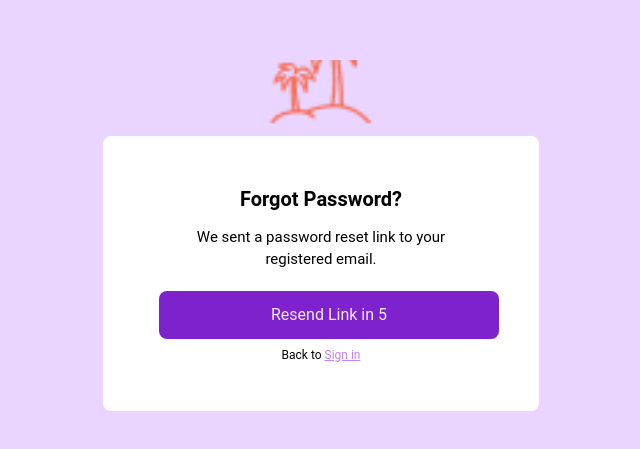
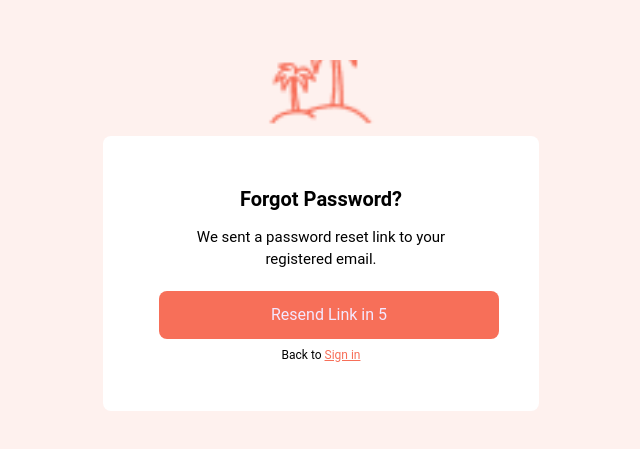
Before and after one commit to dexnis8/gallivanter, a React (Vite) app: page /auth/reset-password-email-verification in a window 1280 px wide. Shown: the part 165-614 px from the top of the page, without its empty margins (319-959 px from the left). Built offline with nearby package versions, Linux system fonts and the light colour scheme; no server answers.

Commit message:
made some changes

```diff
--- a/src/components/footer.jsx
+++ b/src/components/footer.jsx
@@ -1,3 +1,4 @@
+/* eslint-disable no-unused-vars */
 import { Divider } from "antd";
 // import React from "react";
 import {
@@ -9,10 +10,12 @@ import {
   FaTwitter,
   FaYoutube,
 } from "react-icons/fa";
+
 // import { useNavigate } from "react-router-dom";
 
 const Footer = () => {
   // const navigate = useNavigate();
+
   return (
     <div className=" p-[16px] md:p-[64px] items-center justify-center flex flex-col">
       <Divider className="bg-[#bdbdbd]" />
--- a/src/pages/auth/ConfirmMail.jsx
+++ b/src/pages/auth/ConfirmMail.jsx
@@ -17,7 +17,7 @@ const ConfirmMail = () => {
 
   return (
     <>
-      <div className="flex py-5 overflow-y-auto gap-3 flex-col bg-purple-200  h-[100vh] w-[100vw] justify-center items-center ">
+      <div className="flex py-5 overflow-y-auto gap-3 flex-col bg-primary-200  h-[100vh] w-[100vw] justify-center items-center ">
         <div
           onClick={() => navigate("/")}
           className="mx-auto flex items-center justify-center overflow-hidden  w-[195px] h-[53px] p-8 "
@@ -37,13 +37,16 @@ const ConfirmMail = () => {
               type="submit"
               disabled={countDown > 0}
               onClick={() => navigate("/auth/forgot-password")}
-              className="mx-2 w-full py-3 rounded-lg text-purple-100 text-base bg-purple-700 hover:opacity-75 transition-opacity "
+              className="mx-2 w-full py-3 rounded-lg text-purple-100 text-base bg-orange-500 hover:opacity-75 transition-opacity "
             >
               Resend Link {countDown > 0 && "in"} {countDown > 0 && countDown}
             </button>
             <p className="text-xs mt-2 text-center">
               Back to{" "}
-              <Link to={"/auth/login"} className="text-purple-400 underline">
+              <Link
+                to={"/auth/sign-in/user"}
+                className="text-orange-500 underline"
+              >
                 Sign in
               </Link>
             </p>
--- a/src/pages/auth/NewPassword.jsx
+++ b/src/pages/auth/NewPassword.jsx
@@ -1,3 +1,5 @@
+/* eslint-disable no-unused-vars */
+/* eslint-disable react-hooks/exhaustive-deps */
 import React, { useState, useEffect } from "react";
 import { Link, useNavigate, useParams } from "react-router-dom";
 import logo from "../../assets/logo.png";
@@ -33,14 +35,12 @@ const NewPassword = () => {
     error: verification_error,
   } = useVerifyResetLinkQuery({ resetLink });
 
-
-
   useEffect(() => {
     console.log(verification_data);
     console.log(verification_error);
     if (verification_error) {
       toast.error("Invalid password rest link!");
-      navigate("/auth/login");
+      navigate("/auth/sign-in/user");
     }
   }, [verification_data, verification_error, verifying_link]);
   const onFormSubmit = async (data) => {
@@ -73,7 +73,7 @@ const NewPassword = () => {
   return (
     <>
       {(!verification_data && verifying_link) || verification_error ? (
-       <FullPageLoader />
+        <FullPageLoader />
       ) : (
         <div>
           <AuthModal
--- a/src/pages/dashboard/user/ToursJoined.jsx
+++ b/src/pages/dashboard/user/ToursJoined.jsx
@@ -130,7 +130,8 @@ export const ToursJoined = () => {
           </>
         )}
 
-        {data?.tours.length === 0 && (
+        {data?.tours.length === 0 ||
+          (!data && (
             <>
               <div className="text-center col-span-3">
                 {" "}
@@ -146,7 +147,7 @@ export const ToursJoined = () => {
                 </button>
               </div>
             </>
-        )}
+          ))}
       </div>
     </>
   );
--- a/src/pages/explore/SingleTourDetails.jsx
+++ b/src/pages/explore/SingleTourDetails.jsx
@@ -1,3 +1,4 @@
+/* eslint-disable no-unused-vars */
 /* eslint-disable react/no-unescaped-entities */
 /* eslint-disable react-hooks/exhaustive-deps */
 import { Carousel } from "react-responsive-carousel";
@@ -15,14 +16,14 @@ import { useEffect } from "react";
 import { ClipLoader } from "react-spinners";
 import { toast } from "react-toastify";
 import { IteneryCard } from "../dashboard/creator/EditTour";
-import { useDispatch } from "react-redux";
+import { useDispatch, useSelector } from "react-redux";
 import { refetchUserJoinedTours } from "../../redux/slices/authToken";
 
 const SingleTourDetails = () => {
   const { id } = useParams();
   const navigate = useNavigate();
   const dispatch = useDispatch();
-
+  const isAuth = useSelector((state) => state.authToken.isAuth);
   const { data, isLoading, error } = useGetSinglePublicTourQuery({ id });
   const [
     userJoinTour,
@@ -146,6 +147,8 @@ const SingleTourDetails = () => {
                     </span>
                   </p>
                 </div>
+                <div className="flex gap-3 flex-wrap items-center">
+                  {isAuth && (
                     <div className="my-8">
                       <a
                         href="https://paystack.com/pay/gallivanter"
@@ -154,16 +157,18 @@ const SingleTourDetails = () => {
                         Join Tour
                       </a>
                     </div>
-                {/* <button
-                  // onClick={handleJoinTour}
+                  )}
+                  <button
+                    onClick={handleJoinTour}
                     className="py-3 my-5 hover:bg-primary-800 transition-all duration-300 px-10 text-sm font-bold bg-orange-500 rounded-full text-white"
                   >
                     {joining ? (
                       <ClipLoader size={16} color="#fff" />
                     ) : (
-                  'Join Tour'
+                      "Add to Whishlist"
                     )}
-                </button> */}
+                  </button>
+                </div>
               </div>
             </div>
           </div>
--- a/src/redux/api/AuthApi.js
+++ b/src/redux/api/AuthApi.js
@@ -93,7 +93,7 @@ export const AuthApi = createApi({
     resetPassword: builder.mutation({
       query: (body) => ({
         url: "/users/profile/resetPassword/:token",
-        method: "POST",
+        method: "PATCH",
         body,
       }),
     }),
```
Lines whose indentation alone changed are shown as unchanged.
